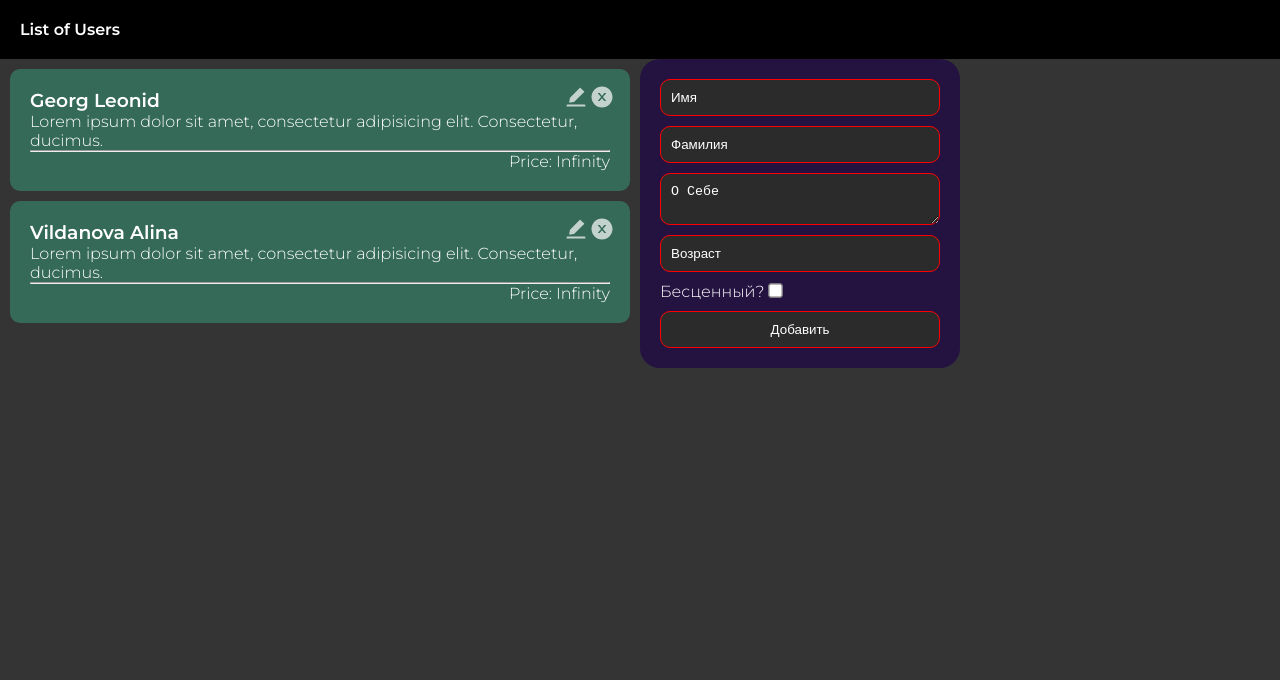
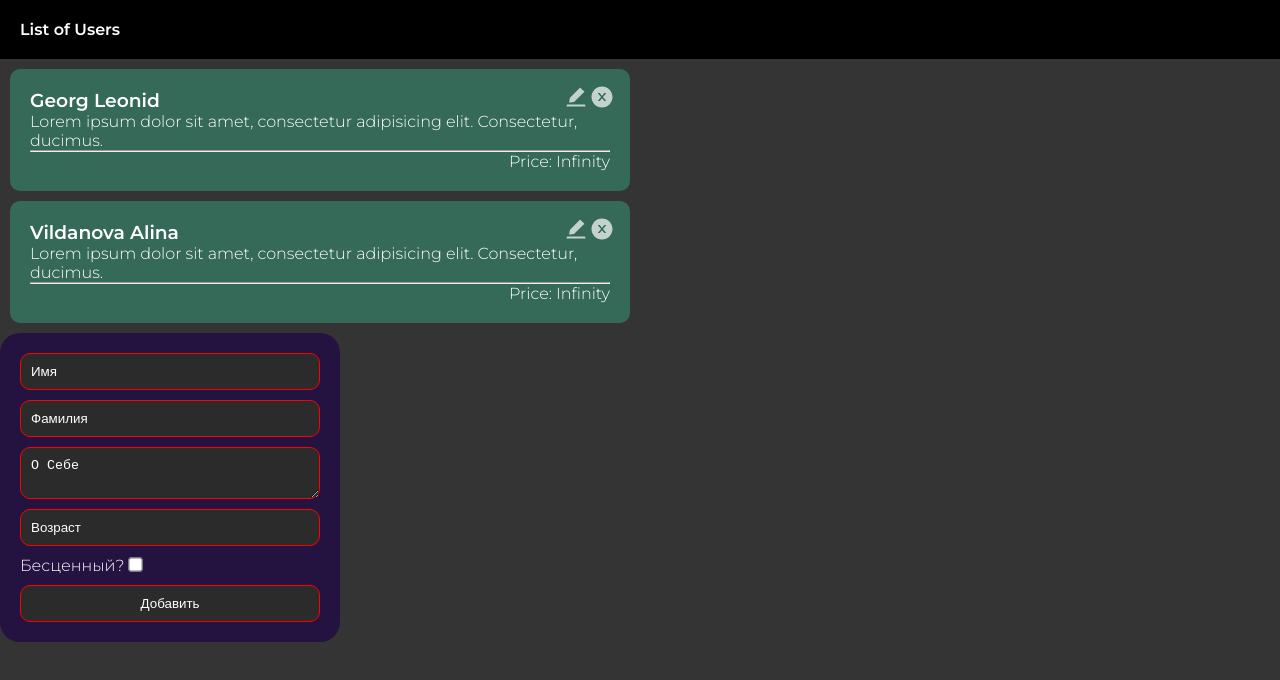
Before and after one commit to Leonid-poc/TestReact, a React (Create React App) app: page / in a window 1280 px wide. Shown: the top 680 px of the page. Built offline with nearby package versions, Linux system fonts and the light colour scheme.

Commit message:
low update

```diff
--- a/src/css/main.css
+++ b/src/css/main.css
@@ -17,8 +17,8 @@ body {
 }
 
 .users {
-    float: left;
     width: 50%;
+    min-width: 300px;
 }
 
 .userInfo {
@@ -37,6 +37,7 @@ aside {
     float: left;
 }
 .formAddUser {
+    min-width: 300px;
     color: #fff;
     background-color: rgb(36, 18, 64);
     border-radius: 20px;
```
